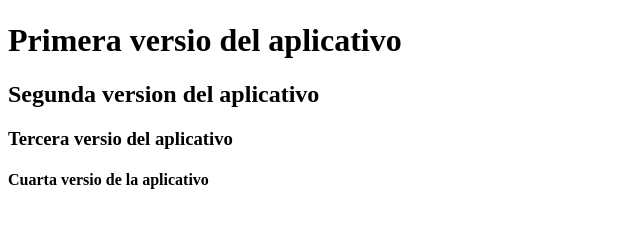
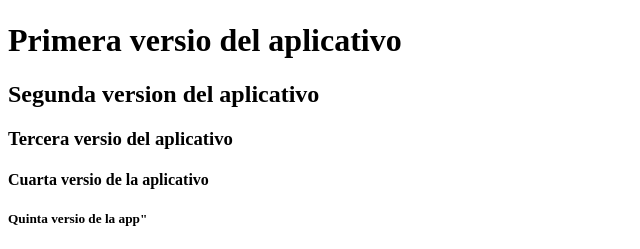
Before and after one commit to BRADDEM29/demo, a plain HTML site: page index.html in a window 1280 px wide. Shown: the part 1582-1831 px from the top of the page, without its empty margins (0-640 px from the left). Before the commit the page ends 1792 px from the top, so only its background shows below. Drawn offline with Linux system fonts and the light colour scheme.

Commit message:
Quinta versio de la app

```diff
--- a/index.html
+++ b/index.html
@@ -34,6 +34,7 @@
     <h2>Segunda version del aplicativo</h2>
     <h3>Tercera versio del aplicativo</h3>
     <h4>Cuarta versio de la aplicativo  </h4>
+    <h5>Quinta versio de la app"</h5>
 </body>
 
 
```
